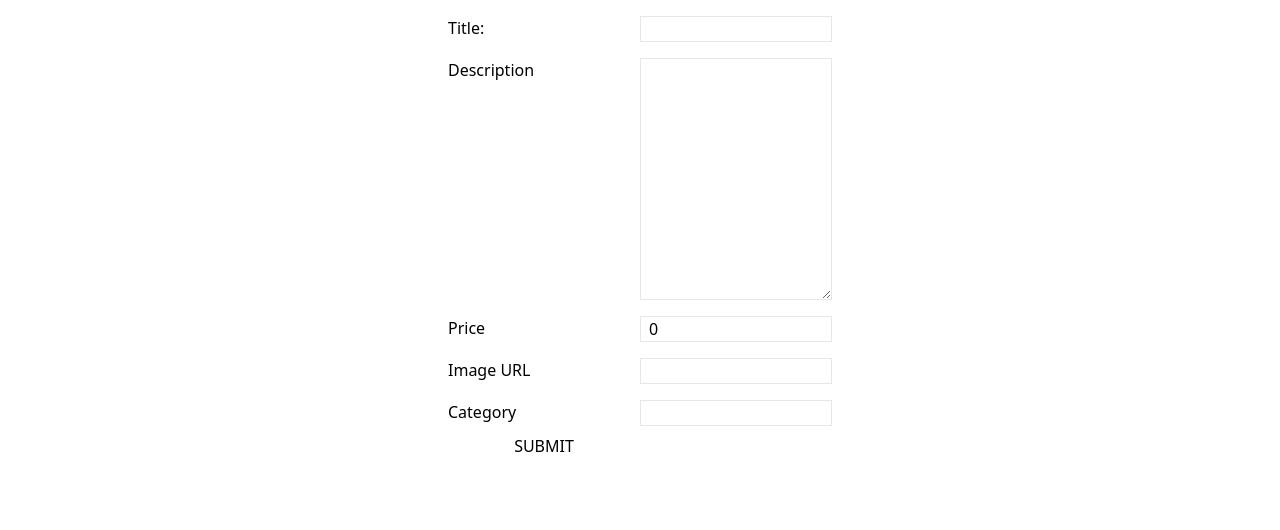
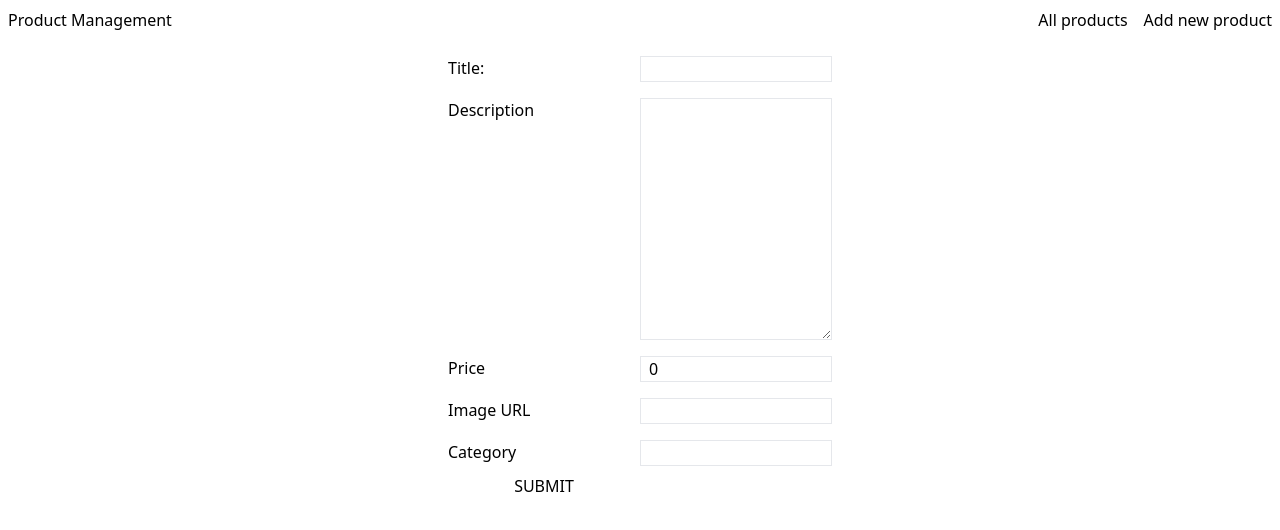
Before and after one commit to AlexCiobanu47/productManagement_frontend, a React (Vite) app: page /add in a window 1280 px wide. Shown: the top 530 px of the page. Built offline with nearby package versions, Linux system fonts and the light colour scheme; the HTML template or start-up script is replaced by a standard one.

Commit message:
added navbar

```diff
--- a/src/App.jsx
+++ b/src/App.jsx
@@ -1,4 +1,5 @@
 import { Route, Routes } from "react-router-dom";
+import Navbar from "./components/Navbar";
 import "./index.css";
 import AddProductPage from "./pages/AddProductPage";
 import AllProductsPage from "./pages/AllProductsPage";
@@ -6,6 +7,7 @@ import SingleProductPage from "./pages/SingleProductPage";
 function App() {
   return (
     <div className="App">
+      <Navbar />
       <Routes>
         <Route path="all" element={<AllProductsPage />} />
         <Route path=":id" element={<SingleProductPage />} />
--- /dev/null
+++ b/src/components/Navbar.jsx
@@ -0,0 +1,20 @@
+import React from "react";
+import { Link } from "react-router-dom";
+
+const Navbar = () => {
+  return (
+    <div className="flex justify-between m-2">
+      <h1>Product Management</h1>
+      <div className="flex">
+        <h1 className="mx-4">
+          <Link to="/all">All products</Link>
+        </h1>
+        <h1>
+          <Link to="/add">Add new product</Link>
+        </h1>
+      </div>
+    </div>
+  );
+};
+
+export default Navbar;
```
